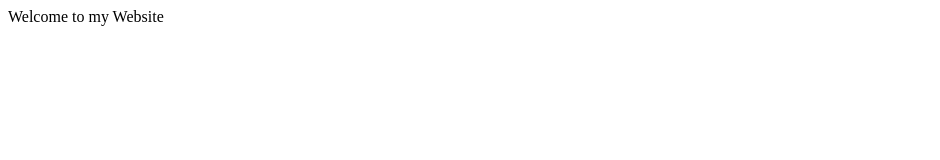
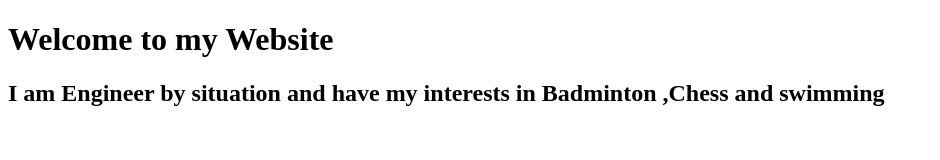
Before and after one commit to KeerthankumarShetty/KeerthanShetty, a plain HTML site: page index.html in a window 1280 px wide. Shown: the whole page, without its empty margins (0-940 px from the left). Drawn offline with Linux system fonts and the light colour scheme.

Commit message:
docs
added more text to body

```diff
--- a/index.html
+++ b/index.html
@@ -7,6 +7,7 @@
     <title>KeerthanShetty</title>
 </head>
 <body>
-Welcome to my Website
+<h1>Welcome to my Website<h1>
+<h2> I am  Engineer by situation and  have my interests in Badminton ,Chess and swimming <h2>
 </body>
 </html>
```
